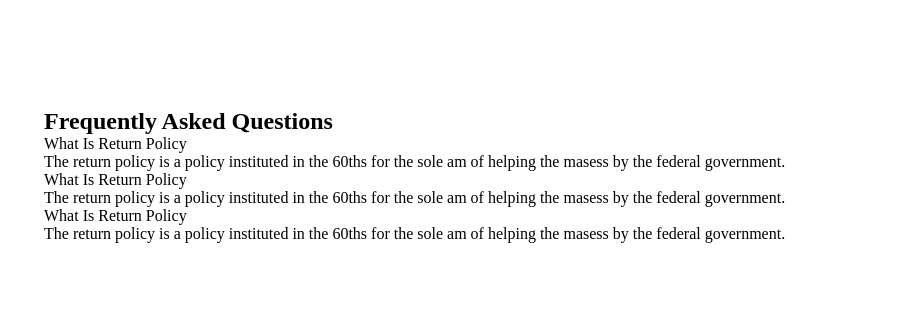
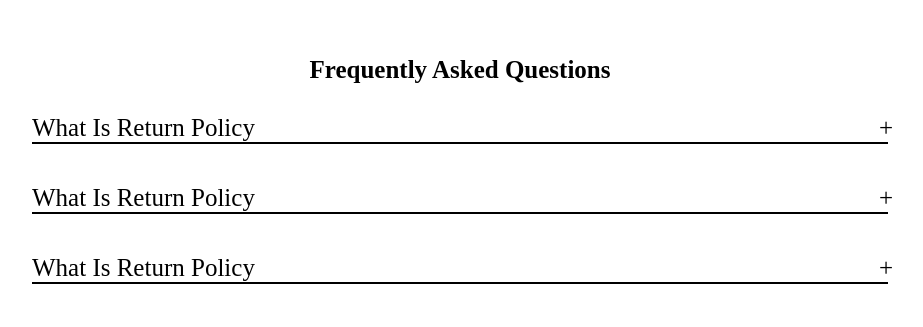
Before and after one commit to sundaymark/accordion, a plain HTML site: page index.html in a window 1280 px wide. Shown: the part 225-552 px from the top of the page, without its empty margins (180-1103 px from the left). Drawn offline with Linux system fonts and the light colour scheme.

Commit message:
styled the accordion body

```diff
--- a/style.css
+++ b/style.css
@@ -1,10 +1,10 @@
-*{
+* {
     padding: 0px;
     margin: 0px;
     box-sizing: border-box;
 }
 
-body{
+body {
     background: url(images/image1.jpg)no-repeat center center / cover;
     height: 100vh;
     display: flex;
@@ -12,8 +12,41 @@ body{
     align-items: center;
 }
 
-.accordion{
-    width: 65%;
+.accordion {
+    width: 70%;
     background-color: white;
-    border-radius: 15px;
+    border-radius: 20px;
 }
+
+.accordion h2 {
+    text-align: center;
+    font-size: 25px;
+    margin: 30px;
+}
+
+.accordion .container-content .question {
+    font-size: 25px;
+    margin: 20px;
+    border-bottom: 2px solid black;
+    cursor: pointer;
+    position: relative;
+}
+
+.accordion .container-content .question::after {
+    content: '+';
+    position: absolute;
+    right: -5px;
+}
+
+.accordion .container-content .answer {
+    font-size: 20px;
+    margin: 20px;
+    width: 100%;
+    height: 0px;
+    overflow: hidden;
+    transition: .5s;
+}
+
+.accordion .container-content .active .answer{
+    height: 100%;
+}
```
